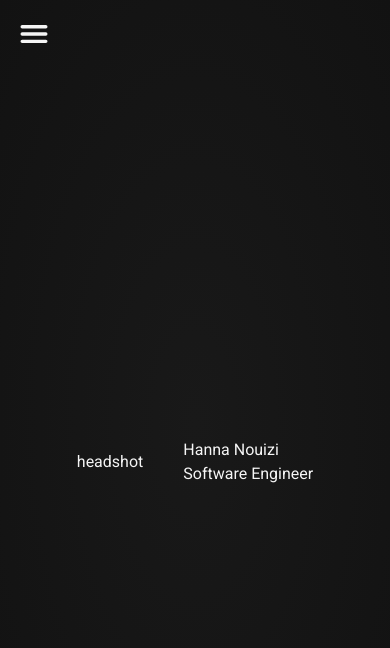
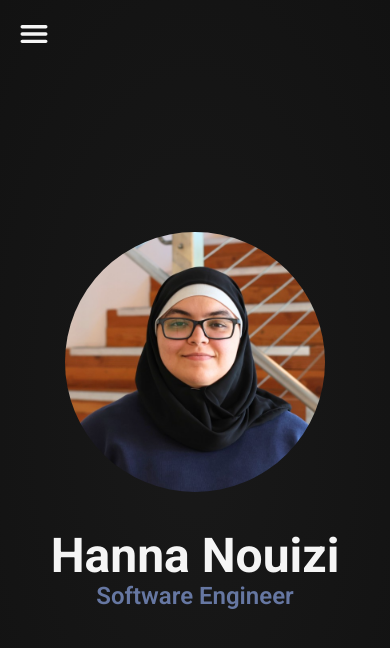
Before and after one commit to hnouizi/hnouizi.github.io, a React (Vite) app: page / in a window 390 px wide. Shown: the top 648 px of the page. Built offline with nearby package versions, Linux system fonts and the light colour scheme.

Commit message:
styled home section & changed small screen format

```diff
--- a/src/App.css
+++ b/src/App.css
@@ -5,6 +5,7 @@
     --color-darkgray-97: #191919;
     --color-darkgray-80: #414141;
     --color-lightorange: #F18F4E;
+    --color-cobaltblue: #6677A2;
 }
 
 body {
--- a/src/App.tsx
+++ b/src/App.tsx
@@ -5,7 +5,7 @@ import Home from "./components/Home";
 import { useMediaQuery } from "react-responsive";
 
 const App = () => {
-	const isSmallScreen = useMediaQuery({query: '(max-width: 600px)'});
+	const isSmallScreen = useMediaQuery({query: '(max-width: 700px)'});
 
 	return (
 		<div className="relative bg-radial from-darkgray-97 to-darkgray-100">
@@ -14,7 +14,7 @@ const App = () => {
 				: <Sidebar/>
 			}
 
-			<Home/>
+			<Home isSmallScreen={isSmallScreen}/>
 		</div>
 	)
 }
--- a/src/components/Header.tsx
+++ b/src/components/Header.tsx
@@ -17,7 +17,7 @@ const Header = () => {
                         </button>
                     ))}
                 </div>
-                <div> | </div>
+                <div className="text-darkgray-80"> | </div>
                 {/* gh & in buttons */}
                 <div className="flex gap-3 pl-4">
                     <button className="flex items-center">
--- a/src/components/Home.tsx
+++ b/src/components/Home.tsx
@@ -1,15 +1,18 @@
-const Home = () => {
+type HomeProps = {
+    isSmallScreen: boolean
+}
+const Home = ({ isSmallScreen }: HomeProps) => {
     return (
-        <div className="h-screen w-full flex justify-center pt-20">
-            <div className="flex items-center gap-10">
-                <div>
-                    headshot
+        <div className="h-screen w-full flex justify-center items-center">
+            <div className={`flex justify-center items-center ${isSmallScreen ? "flex-col gap-10" : "gap-15"}`}>
+                <div className={`${isSmallScreen ? "w-2/3 max-w-130" : "w-80"}`}>
+                    <img className="rounded-full" src="headshot.png"/>
                 </div>
-                <div className="flex flex-col">
-                    <div>
+                <div className={`flex flex-col ${isSmallScreen && "text-center"}`}>
+                    <div className="text-5xl font-bold">
                         Hanna Nouizi
                     </div>
-                    <div>
+                    <div className="text-2xl font-semibold text-cobaltblue">
                         Software Engineer
                     </div>
                 </div>
```
Also changed, not shown: public/headshot.png (added).
